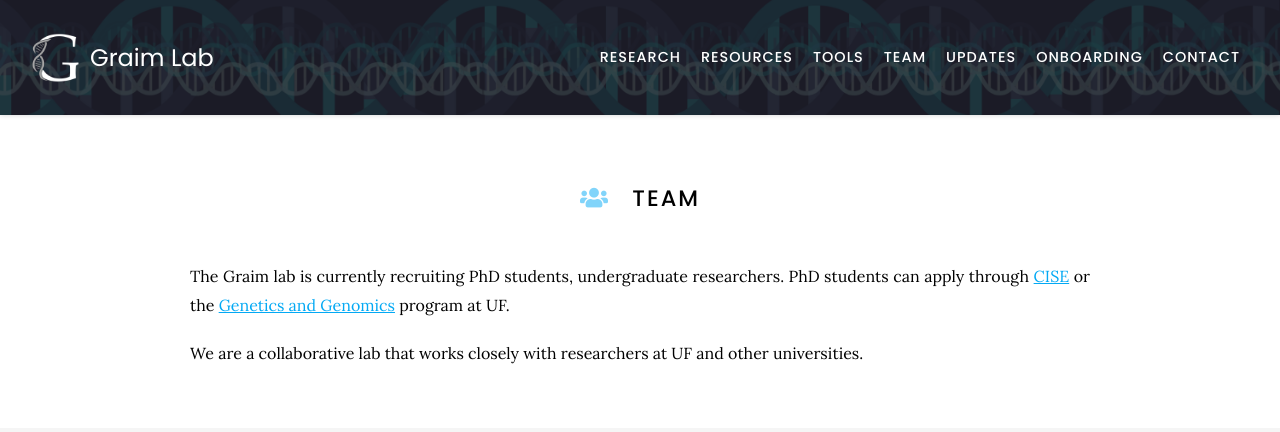
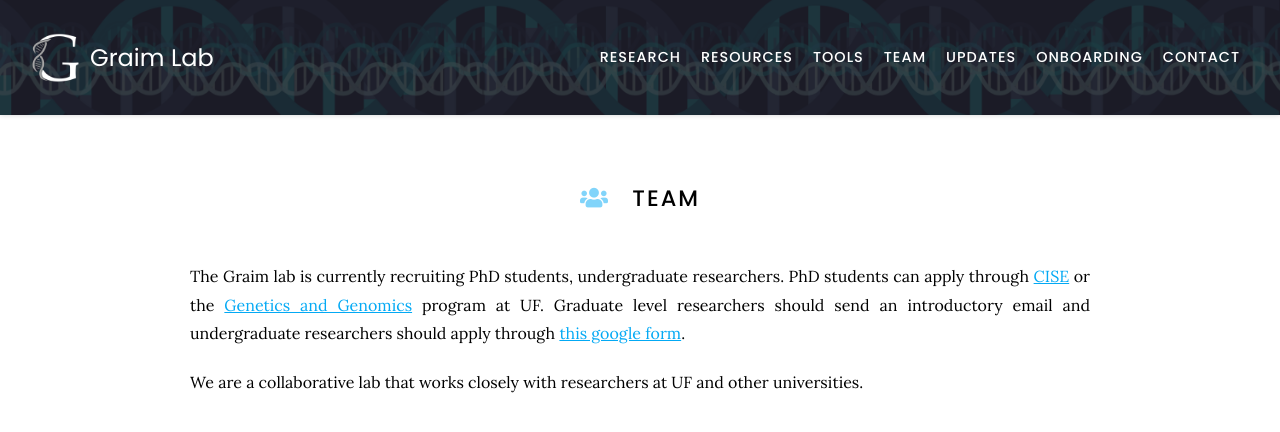
Before and after one commit to graim/GraimLabWebsite, a Jekyll site: the page built from team/index.md, in a window 1280 px wide and 900 px high, cut to the strip 0-504 px from the top of the window. Shown: the top 432 px of the strip. Built offline with Jekyll 4.4.1, drawn with Linux system fonts in a browser that asks for light colours; nearby versions of some CDN libraries.

Commit message:
Update index.md

```diff
--- a/team/index.md
+++ b/team/index.md
@@ -7,7 +7,7 @@
 
 # <i class="fas fa-users"></i>Team
 
-The Graim lab is currently recruiting PhD students, undergraduate researchers. PhD students can apply through [CISE](https://www.cise.ufl.edu/academics/graduate/phd/) or the [Genetics and Genomics](http://ufgi.ufl.edu/grad-program/) program at UF.
+The Graim lab is currently recruiting PhD students, undergraduate researchers. PhD students can apply through [CISE](https://www.cise.ufl.edu/academics/graduate/phd/) or the [Genetics and Genomics](http://ufgi.ufl.edu/grad-program/) program at UF. Graduate level researchers should send an introductory email and undergraduate researchers should apply through [this google form](https://docs.google.com/forms/d/e/1FAIpQLSfVRt82UDINJlIHZn858qKjeD8qR4kIAMq85jNibOfhf0Vy_g/viewform?usp=sf_link).
 
 We are a collaborative lab that works closely with researchers at UF and other universities.
 
```
